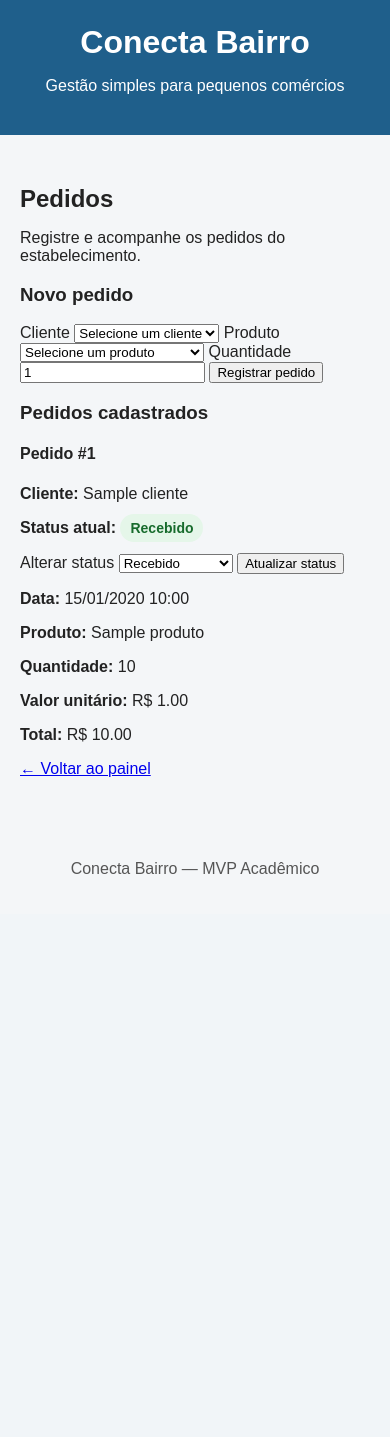
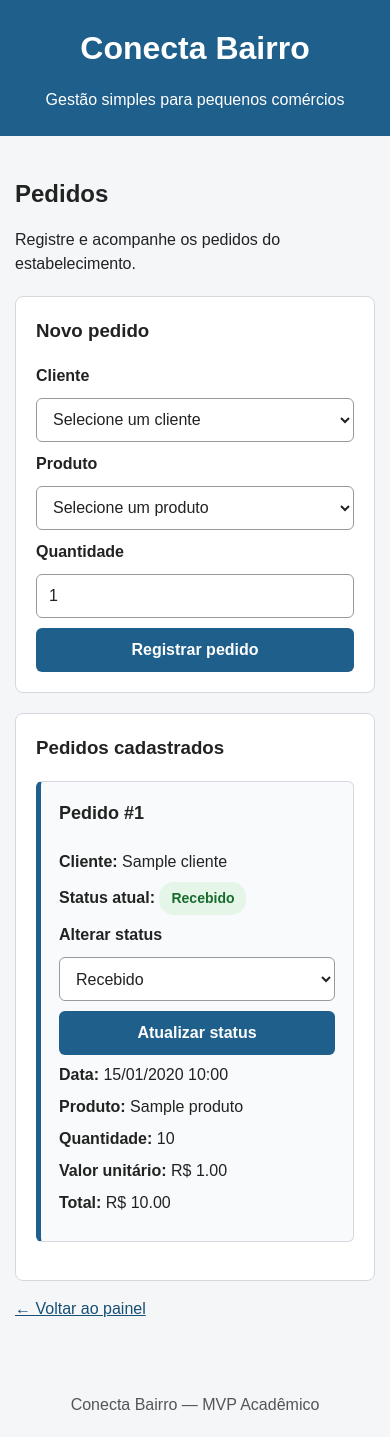
Before and after one commit to matheeeusm/conecta-bairro, a Flask app: page /pedidos in a window 390 px wide. Shown: the top 1437 px of the page. Before the commit the page ends 874 px from the top, so only its background shows below. Run offline with Flask 3, Linux system fonts and the light colour scheme; tables that the repository leaves empty hold one stand-in row (values such as "Sample post").

Commit message:
style: melhora interface e responsividade do MVP

```diff
--- a/static/css/style.css
+++ b/static/css/style.css
@@ -7,18 +7,31 @@ body {
     font-family: Arial, sans-serif;
     background: #f4f6f8;
     color: #222;
+    line-height: 1.5;
 }
+
+/* =========================
+   CABEÇALHO
+   ========================= */
 
 header {
     background: #1f5f8b;
     color: white;
-    padding: 24px;
+    padding: 24px 20px;
     text-align: center;
 }
 
 header h1 {
     margin: 0;
 }
+
+header p {
+    margin-bottom: 0;
+}
+
+/* =========================
+   CONTEÚDO PRINCIPAL
+   ========================= */
 
 main {
     max-width: 1000px;
@@ -44,25 +65,85 @@ main {
     border-radius: 8px;
     text-decoration: none;
     color: #222;
-    border: 1px solid #ddd;
+    border: 1px solid #d5d9dd;
+    transition: 0.2s;
 }
 
-.card:hover,
-.card:focus {
+.card:hover {
     border-color: #1f5f8b;
-    outline: 3px solid rgba(31, 95, 139, 0.2);
+    transform: translateY(-2px);
 }
 
-footer {
-    text-align: center;
-    padding: 20px;
-    color: #555;
+/* Foco visível para navegação por teclado */
+a:focus-visible,
+button:focus-visible,
+input:focus-visible,
+select:focus-visible {
+    outline: 3px solid #174f75;
+    outline-offset: 3px;
 }
-/* Página de produtos */
 
-.page-header {
-    margin-bottom: 20px;
+/* =========================
+   FORMULÁRIOS
+   ========================= */
+
+.card-form {
+    background: white;
+    border: 1px solid #d5d9dd;
+    border-radius: 8px;
+    padding: 24px;
+    margin-top: 20px;
 }
+
+.card-form h3 {
+    margin-top: 0;
+}
+
+form {
+    display: flex;
+    flex-direction: column;
+    gap: 10px;
+}
+
+label {
+    font-weight: bold;
+}
+
+input,
+select,
+button {
+    min-height: 44px;
+    font-family: inherit;
+    font-size: 16px;
+}
+
+input,
+select {
+    width: 100%;
+    padding: 10px 12px;
+    border: 1px solid #999;
+    border-radius: 6px;
+    background: white;
+    color: #222;
+}
+
+button {
+    padding: 10px 18px;
+    border: none;
+    border-radius: 6px;
+    background: #1f5f8b;
+    color: white;
+    font-weight: bold;
+    cursor: pointer;
+}
+
+button:hover {
+    background: #174b6d;
+}
+
+/* =========================
+   PRODUTOS
+   ========================= */
 
 .produto-grid {
     display: grid;
@@ -110,8 +164,32 @@ footer {
     margin: 5px 0 0;
 }
 
+/* =========================
+   PEDIDOS
+   ========================= */
+
+.pedido {
+    background: #f8fafb;
+    border: 1px solid #d5d9dd;
+    border-left: 5px solid #1f5f8b;
+    border-radius: 6px;
+    padding: 18px;
+    margin: 18px 0;
+}
+
+.pedido h4 {
+    margin-top: 0;
+    font-size: 18px;
+}
+
+.pedido p {
+    margin: 8px 0;
+}
+
+/* O status possui texto além da indicação visual */
 .status {
-    padding: 6px 10px;
+    display: inline-block;
+    padding: 6px 12px;
     border-radius: 15px;
     background: #e5f6e9;
     color: #176b2c;
@@ -119,21 +197,73 @@ footer {
     font-weight: bold;
 }
 
+/* =========================
+   MENSAGENS
+   ========================= */
+
+.erro,
 .alerta {
-    padding: 10px;
-    margin-bottom: 10px;
+    padding: 12px;
+    margin-bottom: 15px;
     border-radius: 6px;
     background: #ffe8e8;
-    color: #8a1f1f;
+    color: #7a1717;
+    border: 1px solid #c76b6b;
+    font-weight: bold;
 }
+
+/* =========================
+   LINKS
+   ========================= */
 
 .voltar {
     display: inline-block;
     margin-top: 25px;
 }
 
+a {
+    color: #174f75;
+}
+
+/* =========================
+   RODAPÉ
+   ========================= */
+
+footer {
+    text-align: center;
+    padding: 20px;
+    color: #555;
+}
+
+/* =========================
+   RESPONSIVIDADE
+   ========================= */
+
 @media (max-width: 700px) {
+
+    main {
+        padding: 20px 15px;
+    }
+
     .produto-grid {
         grid-template-columns: 1fr;
     }
+
+    .menu {
+        grid-template-columns: 1fr;
+    }
+
+    .card,
+    .card-form {
+        padding: 20px;
+    }
+
+    .produto-item {
+        flex-direction: column;
+        align-items: flex-start;
+    }
+
+    button {
+        width: 100%;
+    }
 }
```
Also changed, not shown: other parts of static/css/style.css (+9 -28 lines).
